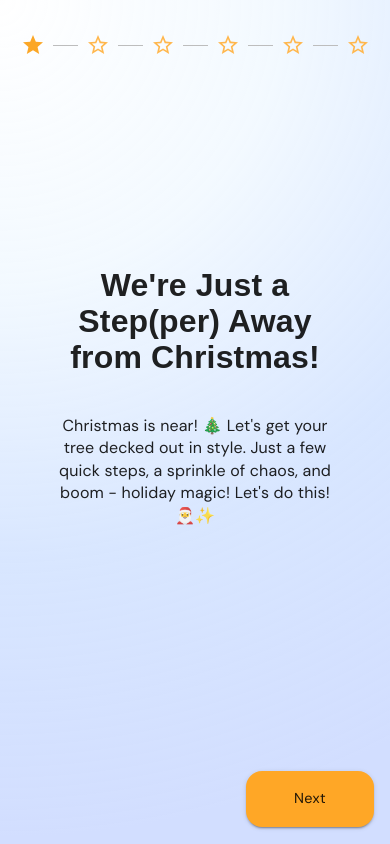
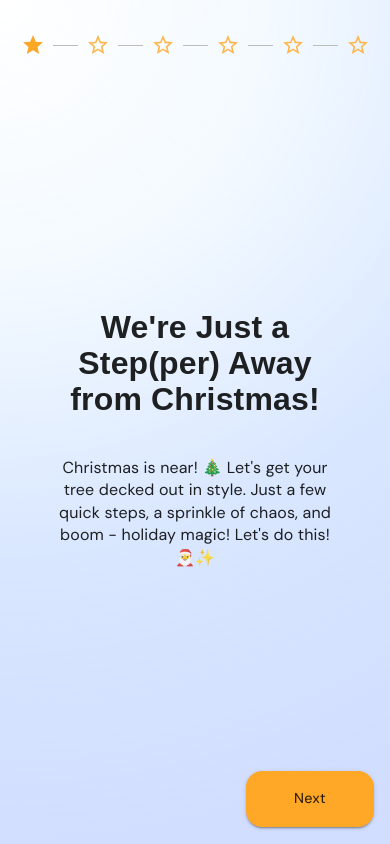
Before and after one commit to stastnan/christmas-tree, a React (Vite) app: page / in a window 390 px wide. Built offline with nearby package versions, Linux system fonts and the light colour scheme; a web font is replaced by a local one.

Commit message:
fix: mobile page height

```diff
--- a/src/app/App.tsx
+++ b/src/app/App.tsx
@@ -9,7 +9,6 @@ function App() {
       <Box
         sx={{
           width: "100vw",
-          height: "100vh",
           background: `
       radial-gradient(
         circle at top left,
--- a/src/features/components/DesktopStepper.tsx
+++ b/src/features/components/DesktopStepper.tsx
@@ -6,7 +6,6 @@ import Step2 from "../steps/step2/Step2";
 import Step3 from "../steps/step3/Step3";
 import {
   DESKTOP_HEADER_HEIGHT,
-  MOBILE_FOOTER_HEIGHT,
   MOBILE_HEADER_HEIGHT,
 } from "../../app/config/constants";
 import { Color } from "../../app/config/styles/colors";
@@ -48,7 +47,7 @@ export default function DesktopStepper() {
       sx={{
         width: "100vw",
         textAlign: "center",
-        height: { xs: "90vh", md: "100vh" },
+        height: { xs: "100dvh", md: "100vh" },
         justifyContent: "space-between",
         overflow: "hidden",
       }}
@@ -57,7 +56,7 @@ export default function DesktopStepper() {
         direction="row"
         sx={{
           height: {
-            xs: `calc(${MOBILE_HEADER_HEIGHT}px)`,
+            xs: `${MOBILE_HEADER_HEIGHT}px`,
             md: `${DESKTOP_HEADER_HEIGHT}px`,
           },
           width: "100%",
@@ -101,9 +100,10 @@ export default function DesktopStepper() {
           mb: { xs: 5, md: 2 },
           px: { xs: "2rem", md: 0 },
           height: {
-            xs: `calc(100vh - ${MOBILE_HEADER_HEIGHT}px - ${MOBILE_FOOTER_HEIGHT}px)`,
+            xs: `calc(100vh - ${MOBILE_HEADER_HEIGHT}px)`,
             md: `calc(100vh - ${DESKTOP_HEADER_HEIGHT}px)`,
           },
+          overflow: "hidden",
         }}
       >
         {activeStep === 0 && (
--- a/src/features/components/Navigation.tsx
+++ b/src/features/components/Navigation.tsx
@@ -34,7 +34,7 @@ function Navigation({
         px: { xs: "1rem", md: "3rem" },
         position: "fixed",
         bottom: 0,
-        zIndex: 1000,
+        zIndex: 100,
       }}
     >
       <AppButton
```
